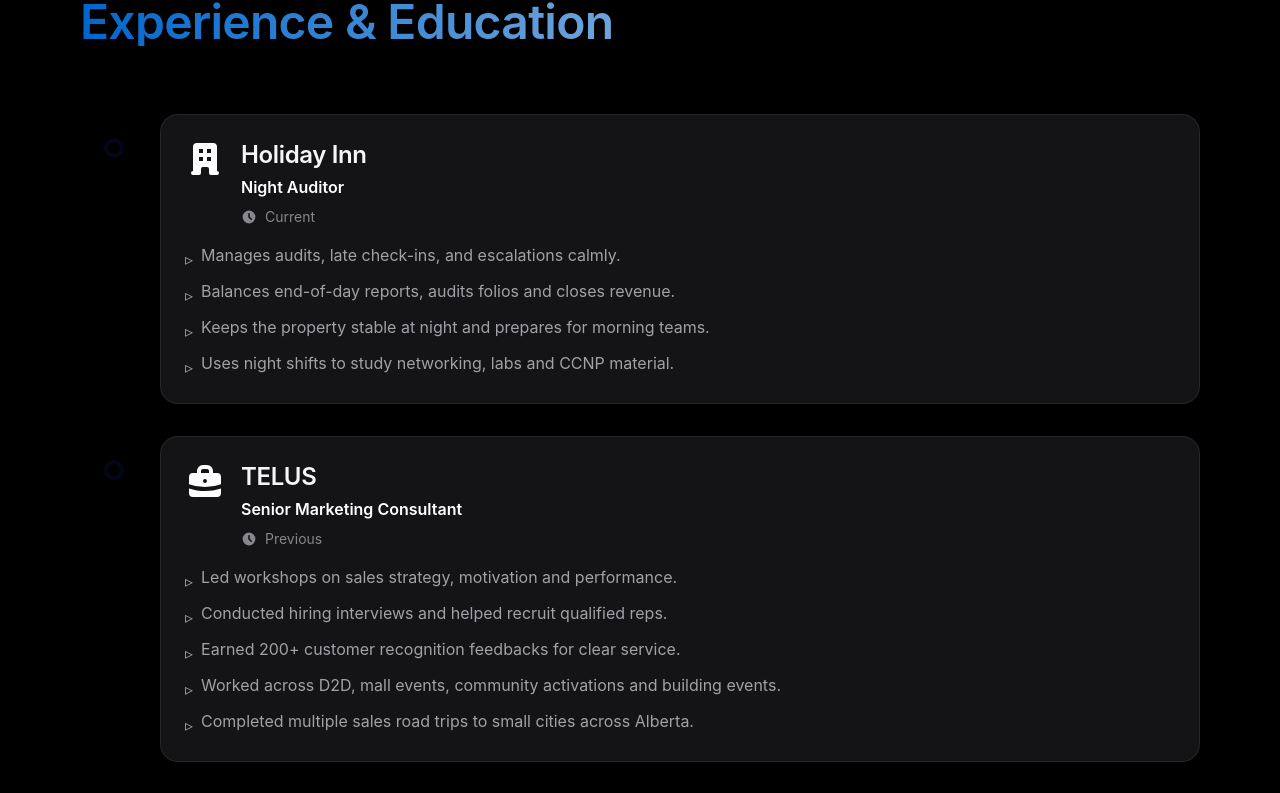
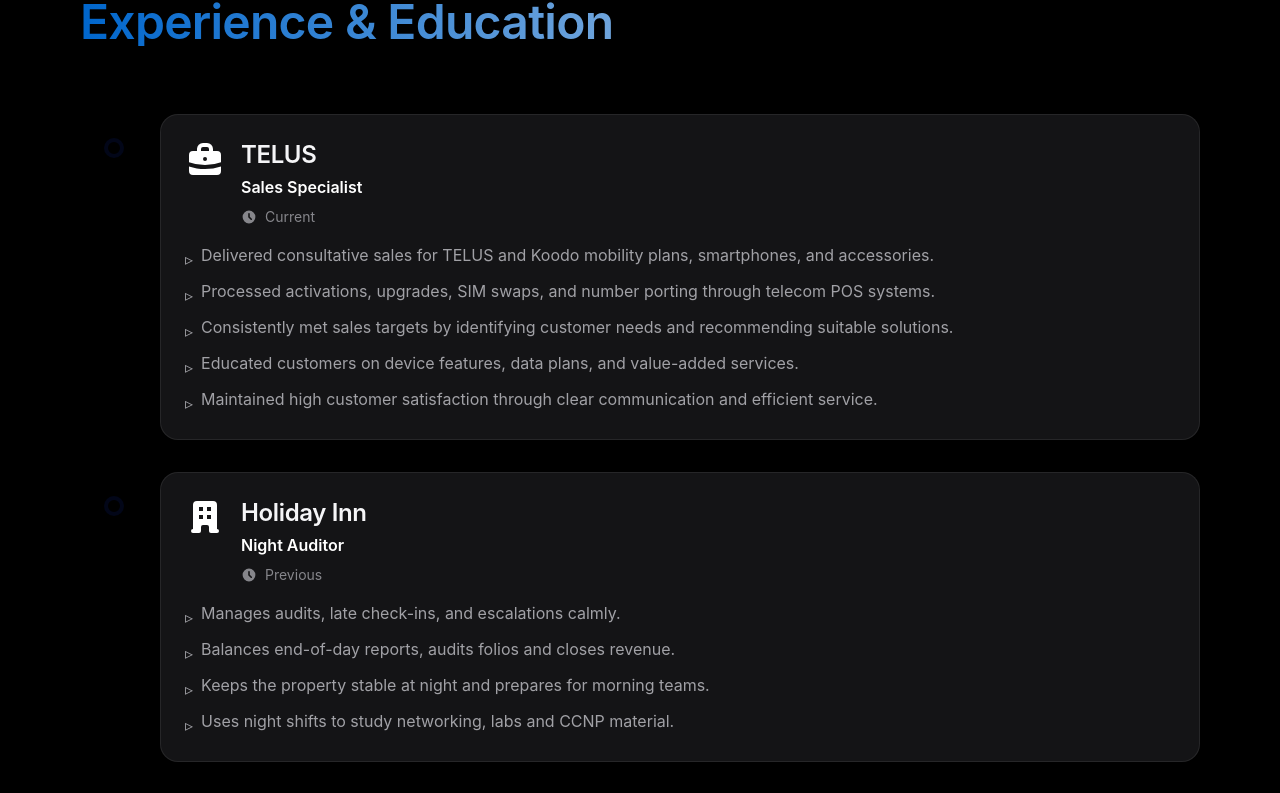
Before and after one commit to Yuvi0704/Yuvi-s-Redesigned-Website, a React (Vite) app: page / in a window 1280 px wide. Shown: the part 5556-6349 px from the top of the page. Built offline with nearby package versions, Linux system fonts and the light colour scheme.

Commit message:
Update Experience.jsx

```diff
--- a/src/components/Experience.jsx
+++ b/src/components/Experience.jsx
@@ -7,10 +7,23 @@
     const isInView = useInView(ref, { once: true, margin: '-100px' });
 
     const experiences = [
+         {
+            company: 'TELUS',
+            role: 'Sales Specialist',
+            period: 'Current',
+            responsibilities: [
+               'Delivered consultative sales for TELUS and Koodo mobility plans, smartphones, and accessories.',
+                'Processed activations, upgrades, SIM swaps, and number porting through telecom POS systems.',
+                  'Consistently met sales targets by identifying customer needs and recommending suitable solutions.',
+                  'Educated customers on device features, data plans, and value-added services.',
+                  'Maintained high customer satisfaction through clear communication and efficient service.'
+            ],
+            icon: HiBriefcase,
+        },
         {
             company: 'Holiday Inn',
             role: 'Night Auditor',
-            period: 'Current',
+            period: 'Previous',
             responsibilities: [
                 'Manages audits, late check-ins, and escalations calmly.',
                 'Balances end-of-day reports, audits folios and closes revenue.',
```
